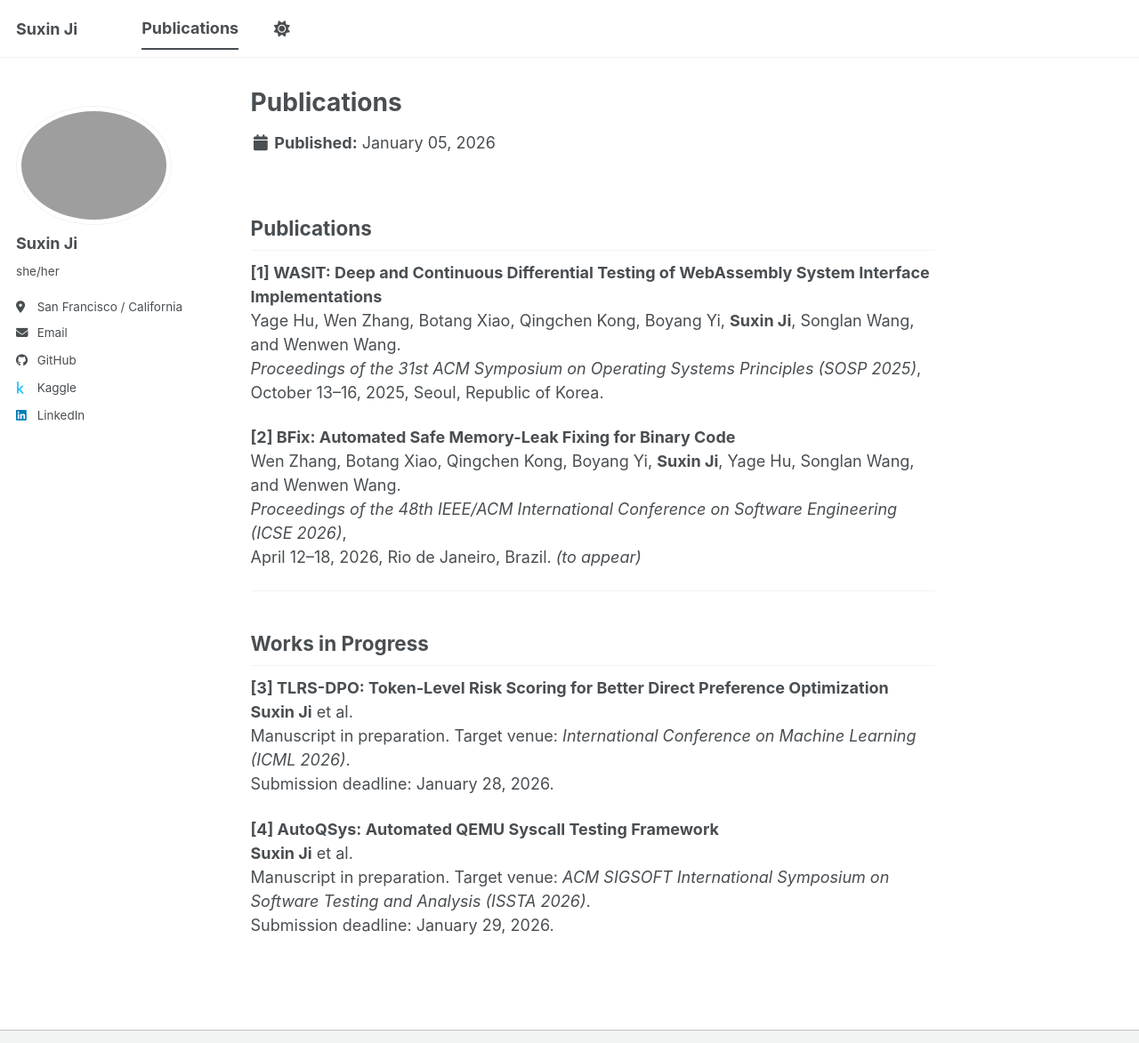
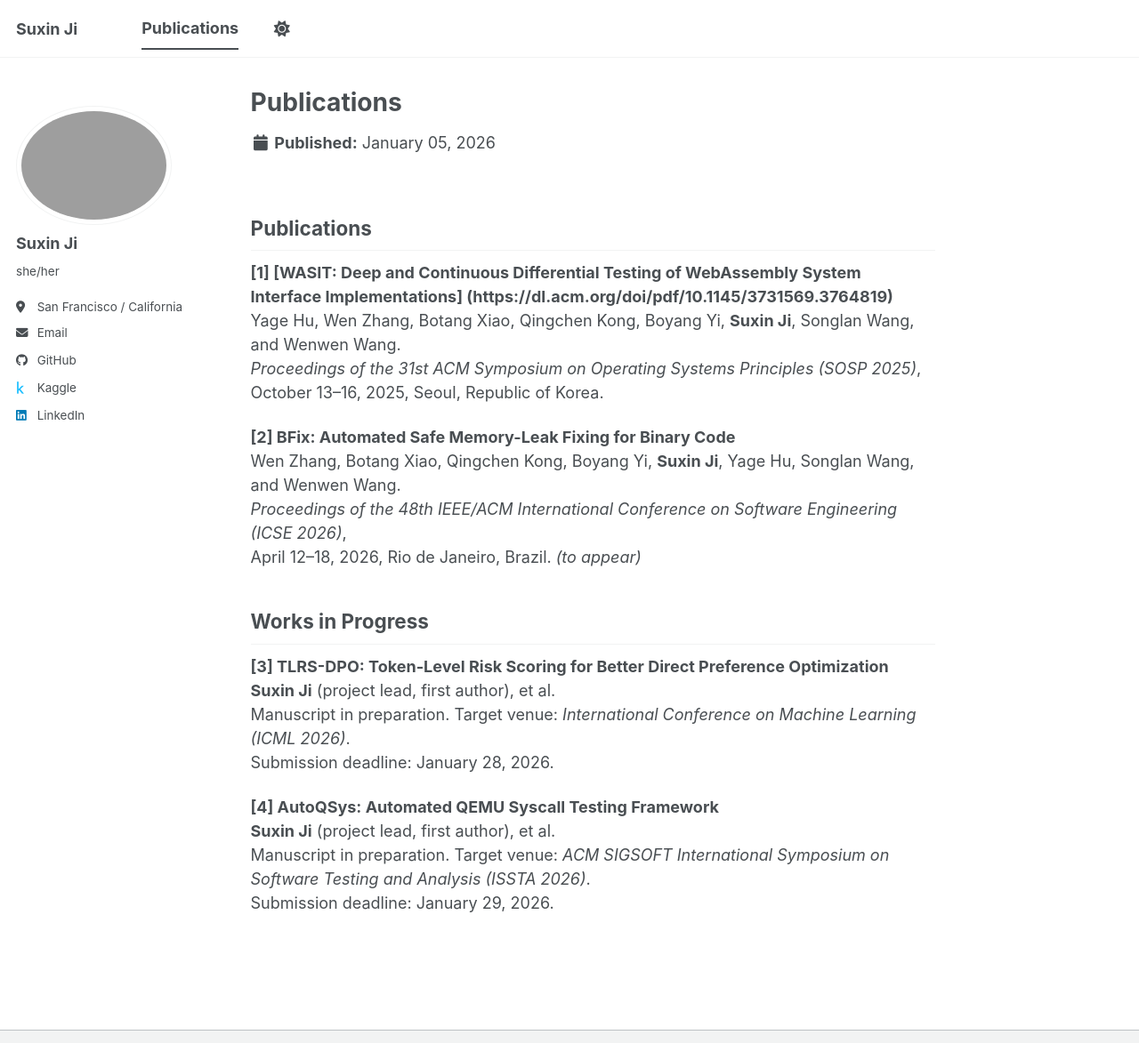
Before and after one commit to suxinji/suxinji.github.io, a Jekyll site: the page built from _publications/publications.md, in a window 1280 px wide and 1295 px high, cut to the strip 0-1173 px from the top of the window. Shown: the whole strip at 89% size. Built offline with Jekyll 4.4.1, drawn with Linux system fonts in a browser that asks for light colours; a script bundle is joined from its source files by our own code; library files that are not in the unit come from our copies.

Commit message:
Update publications.md

```diff
--- a/_publications/publications.md
+++ b/_publications/publications.md
@@ -6,7 +6,7 @@ author_profile: true
 
 ## Publications
 
-**[1] WASIT: Deep and Continuous Differential Testing of WebAssembly System Interface Implementations**
+**[1] [WASIT: Deep and Continuous Differential Testing of WebAssembly System Interface Implementations] (https://dl.acm.org/doi/pdf/10.1145/3731569.3764819)**
 Yage Hu, Wen Zhang, Botang Xiao, Qingchen Kong, Boyang Yi, **Suxin Ji**, Songlan Wang, and Wenwen Wang.
 *Proceedings of the 31st ACM Symposium on Operating Systems Principles (SOSP 2025)*,
 October 13–16, 2025, Seoul, Republic of Korea.
@@ -16,16 +16,14 @@ Wen Zhang, Botang Xiao, Qingchen Kong, Boyang Yi, **Suxin Ji**, Yage Hu, Songlan
 *Proceedings of the 48th IEEE/ACM International Conference on Software Engineering (ICSE 2026)*,
 April 12–18, 2026, Rio de Janeiro, Brazil. *(to appear)*
 
----
-
 ## Works in Progress
 
 **[3] TLRS-DPO: Token-Level Risk Scoring for Better Direct Preference Optimization**
-**Suxin Ji** et al.
+**Suxin Ji** (project lead, first author), et al.
 Manuscript in preparation. Target venue: *International Conference on Machine Learning (ICML 2026)*.
 Submission deadline: January 28, 2026.
 
 **[4] AutoQSys: Automated QEMU Syscall Testing Framework**
-**Suxin Ji** et al.
+**Suxin Ji** (project lead, first author), et al.
 Manuscript in preparation. Target venue: *ACM SIGSOFT International Symposium on Software Testing and Analysis (ISSTA 2026)*.
 Submission deadline: January 29, 2026.
```
